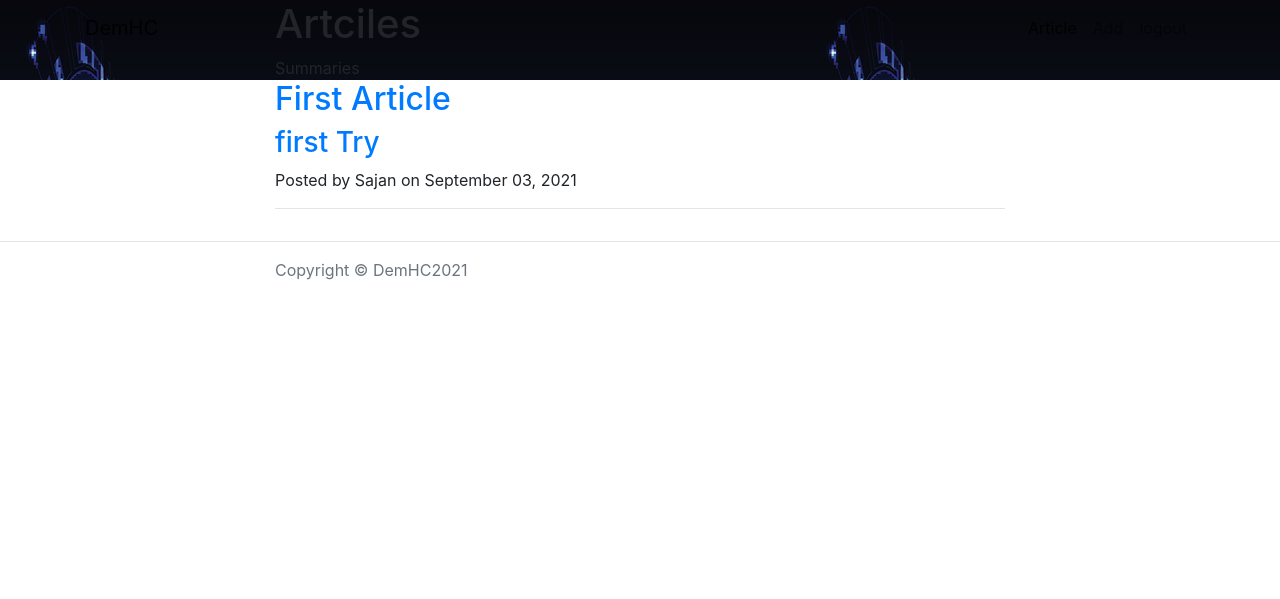
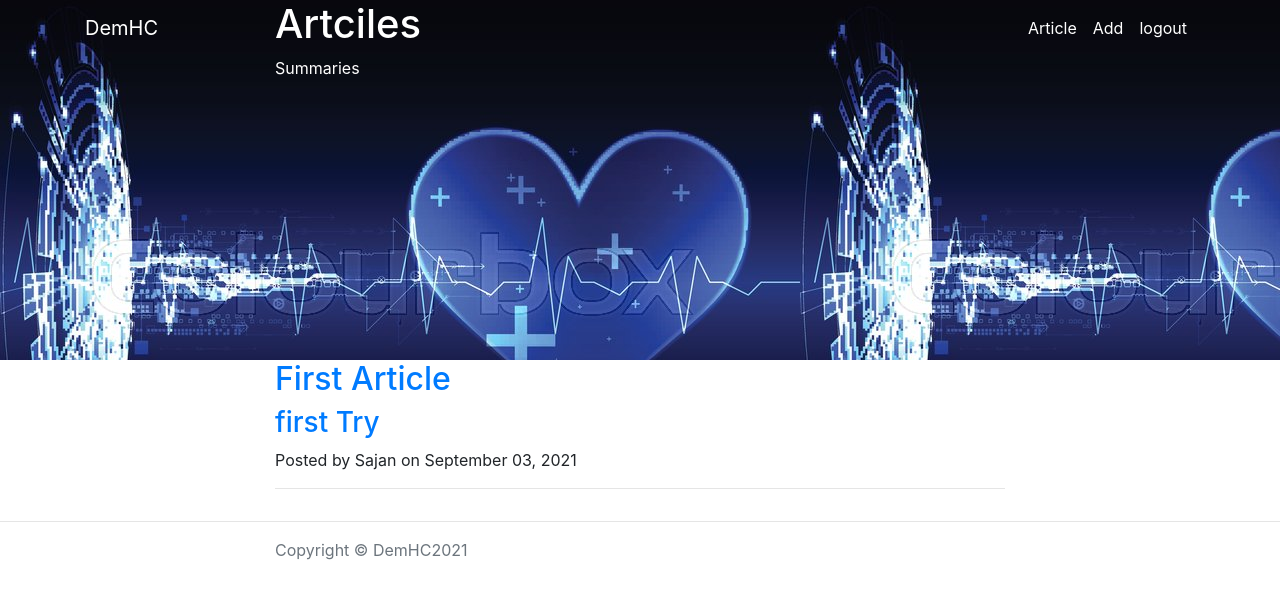
Before and after one commit to Sajan4072/DemHC-web-app-, a Flask app: page /article in a window 1280 px wide. Shown: the top 599 px of the page. Run offline with Flask 2, Linux system fonts and the light colour scheme; a user stored in the database is signed in; data comes from the database, SQL or seed files in the repository; some libraries are stand-ins or nearby versions.

Commit message:
changes made to bootstrap and css

```diff
--- a/proj/templates/about.html
+++ b/proj/templates/about.html
@@ -47,7 +47,7 @@
     </nav>
 
     <!-- Page Header -->
-    <header class="masthead" style="background-image: url('static/ab.jpg')">
+    <header class="masthead" style="background-image: url('static/ab.jpg'); height: 45vh;">
         <div class="container">
             <div class="row">
                 <div class="col-lg-8 col-md-10 mx-auto">
--- a/proj/templates/add.html
+++ b/proj/templates/add.html
@@ -44,7 +44,7 @@
     </nav>
 
     <!-- Page Header -->
-    <header class="masthead" style="background-image: url('static/me.jpg')">
+    <header class="masthead" style="background-image: url('static/me.jpg'); height: 45vh;">
         <div class="container">
             <div class="row">
                 <div class="col-lg-8 col-md-10 mx-auto">
--- a/proj/templates/article.html
+++ b/proj/templates/article.html
@@ -22,7 +22,7 @@
     <!-- Navigation -->
     <nav class="navbar navbar-expand-lg navbar-light fixed-top" id="mainNav">
         <div class="container">
-            <a class="navbar-brand" href="{{ url_for('index') }}">DemHC</a>
+            <a class="navbar-brand text-white" href="{{ url_for('index') }}">DemHC</a>
             <button class="navbar-toggler navbar-toggler-right" type="button" data-toggle="collapse" data-target="#navbarResponsive" aria-controls="navbarResponsive" aria-expanded="false" aria-label="Toggle navigation">
           Menu
           <i class="fa fa-bars"></i>
@@ -30,14 +30,14 @@
             <div class="collapse navbar-collapse" id="navbarResponsive">
                 <ul class="navbar-nav ml-auto">
                     <li class="nav-item active">
-                        <a class="nav-link" href="">Article</a>
+                        <a class="nav-link text-white" href="">Article</a>
                     </li>
 
                     <li class="nav-item">
-                        <a class="nav-link" href="{{ url_for('add') }}">Add</a>
+                        <a class="nav-link text-white" href="{{ url_for('add') }}">Add</a>
                     </li>
                     <li class="nav-item">
-                        <a class="nav-link" href="{{ url_for('logout') }}">logout</a>
+                        <a class="nav-link text-white" href="{{ url_for('logout') }}">logout</a>
                     </li>
 
                 </ul>
@@ -46,13 +46,13 @@
     </nav>
 
     <!-- Page Header -->
-    <header class="masthead" style="background-image: url('static/m.jpg')">
+    <header class="masthead" style="background-image: url('static/m.jpg'); height: 45vh;">
         <div class="container">
             <div class="row">
                 <div class="col-lg-8 col-md-10 mx-auto">
-                    <div class="site-heading">
+                    <div class="site-heading text-white">
                         <h1>Artciles</h1>
-                        <span class="subheading">Summaries</span>
+                        <span class="subheading text-white">Summaries</span>
                     </div>
                 </div>
             </div>
--- a/proj/templates/index.html
+++ b/proj/templates/index.html
@@ -18,7 +18,7 @@
                     <a class="nav-link" href="#">Home</a>
                 </li>
                 <li class="nav-item">
-                    <a class="nav-link" href="#">About us</a>
+                    <a class="nav-link" href="{{ url_for('about') }}">About us</a>
                 </li>
                 <li class="nav-item">
                     <a class="nav-link" href="{{ url_for('article') }}">Articles</a>
--- a/proj/templates/post.html
+++ b/proj/templates/post.html
@@ -44,7 +44,7 @@
     </nav>
 
     <!-- Page Header -->
-    <header class="masthead" style="background-image:  url('static/post-bg.jpg')">
+    <header class="masthead" style="background-image:  url('static/p.jpeg'); height: 45vh;">
         <div class="container">
             <div class="row">
                 <div class="col-lg-8 col-md-10 mx-auto">
```
Also changed, not shown: proj/static/p.jpeg (added).
